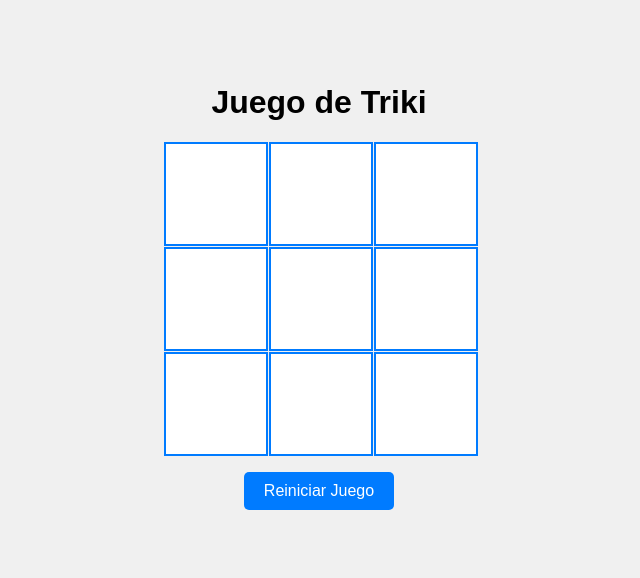
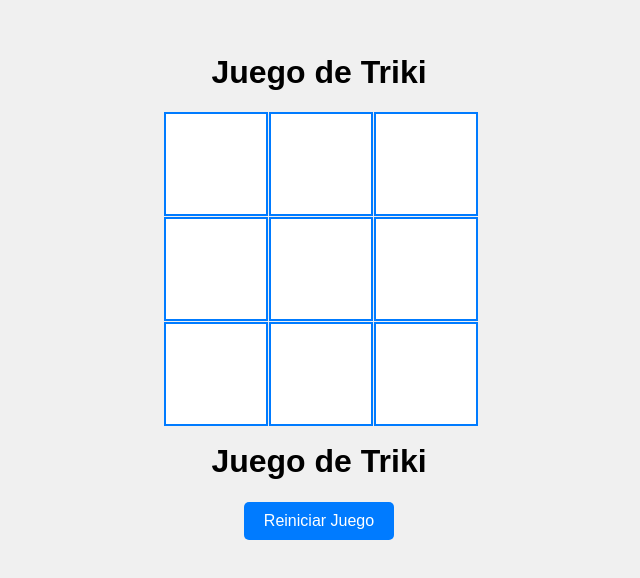
Before and after one commit to alegria0-0/triki, a plain HTML site: page index.html in a window 1280 px wide. Shown: the part 112-690 px from the top of the page, without its empty margins (321-961 px from the left). Drawn offline with Linux system fonts and the light colour scheme.

Commit message:
Update index.html

```diff
--- a/index.html
+++ b/index.html
@@ -8,8 +8,9 @@
 </head>
 <body>
     <div class="container">
-        <h1>Juego de Triki</h1>
+        <h1>Juego de Triki </h1>
         <div id="board" class="board"></div>
+         <h1>Juego de Triki </h1>
         <button id="reset">Reiniciar Juego</button>
         <div id="message"></div>
     </div>
```
